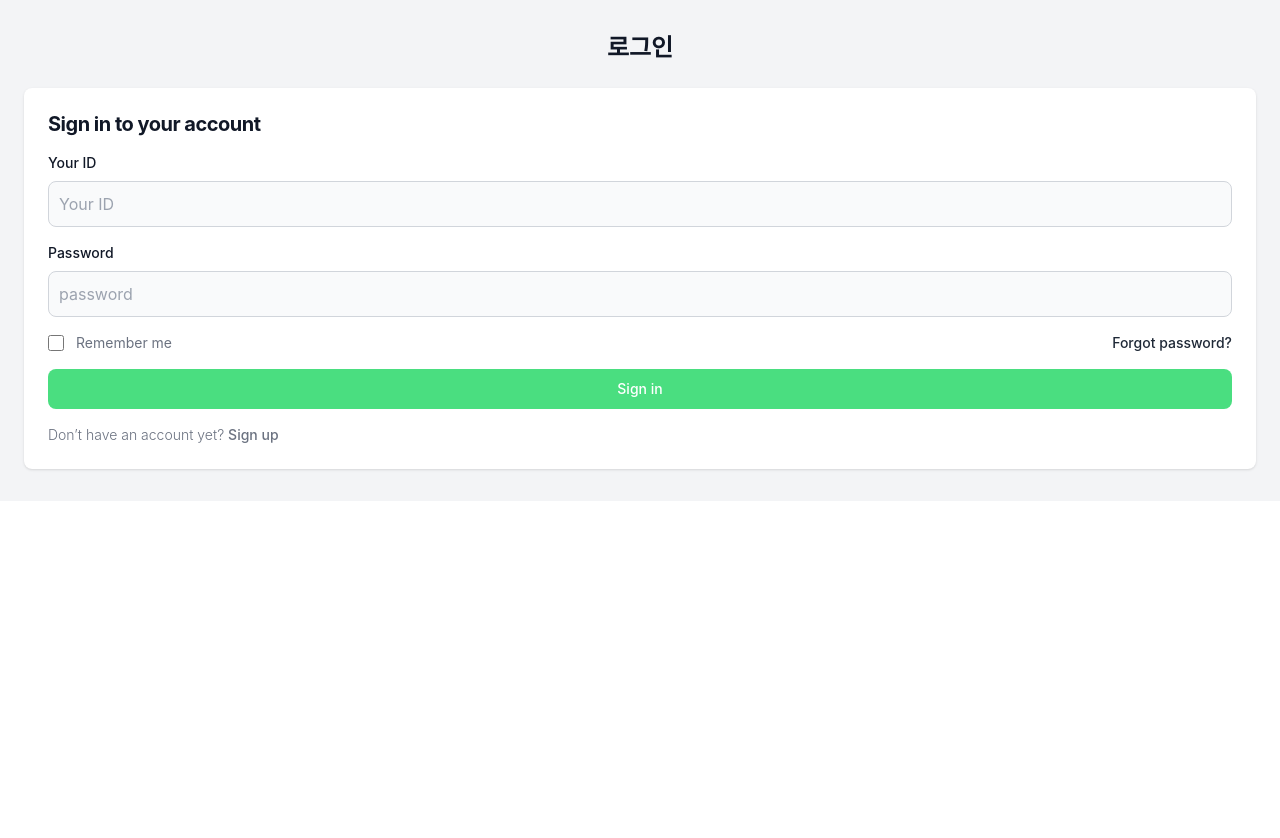
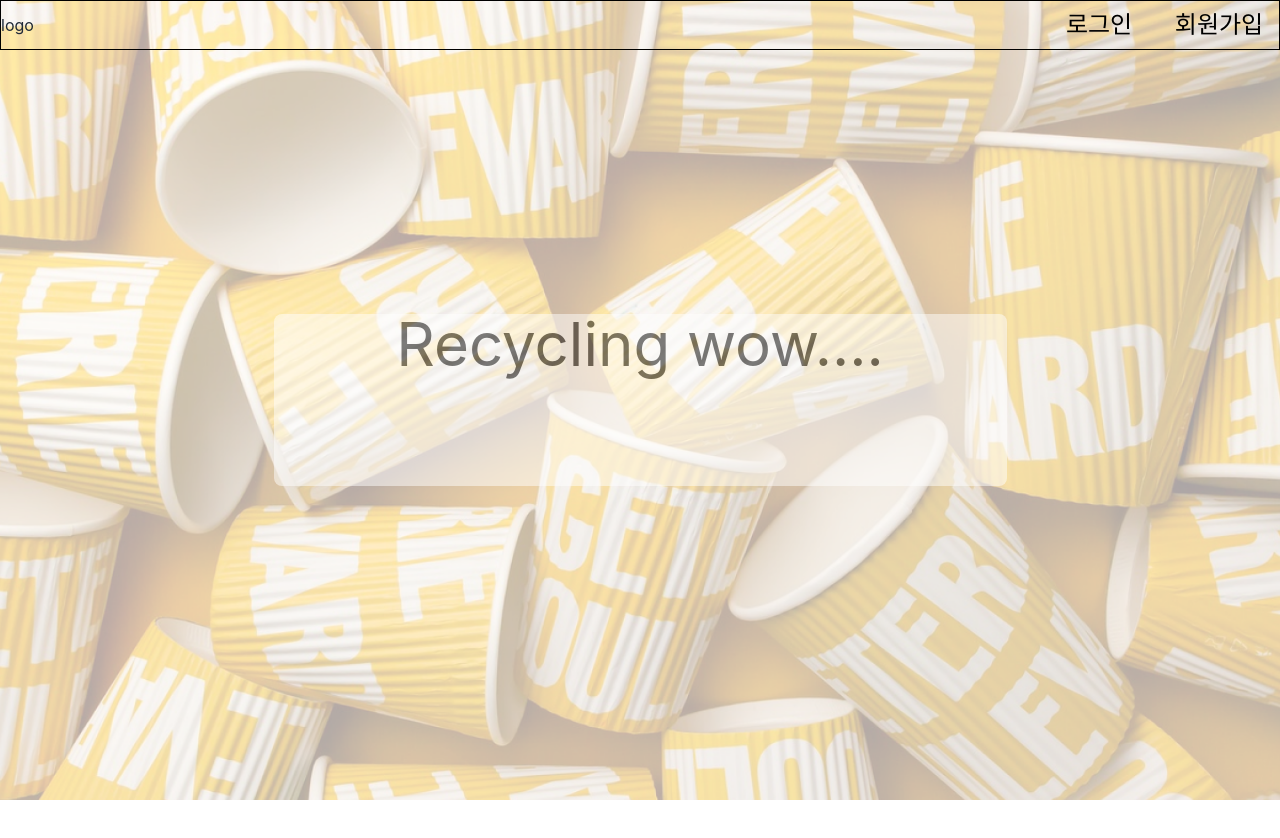
Before and after one commit to suho0815/AI_Team_Project, a React (Create React App) app in the folder front/: page / in a window 1280 px wide. Shown: the top 838 px of the page. Before the commit the page ends 800 px from the top, so only its background shows below. Built offline with nearby package versions, Linux system fonts and the light colour scheme.

Commit message:
main_section1

```diff
--- a/front/src/App.js
+++ b/front/src/App.js
@@ -1,7 +1,5 @@
 import {Login} from './Page/LoginPage/Login'
-import {BrowserRouter, Routes} from 'react-router-dom'
-import { FileUpload } from './Component/FileUpload'
-import { SignUp } from './Page/LoginPage/SignUp'
+import {RouteMain} from './Page/Routes/RouteMain'
 
 function App() {
   // const data = [25, 45, 60, 30, 10]
@@ -9,10 +7,9 @@ function App() {
   // const backgroundColor = ['blue', 'steelblue', 'red', 'pink', 'black']
 
   return (
-    <div className="w-screen h-full">
-      {/* <SignUp/> */}
-      {/* <FileUpload/> */}
-      <Login />
+    <div className="w-full h-full">
+      {/* <Login /> */}
+      <RouteMain />
     </div>
   )
 }
--- a/front/src/Page/LoginPage/Login.js
+++ b/front/src/Page/LoginPage/Login.js
@@ -3,34 +3,46 @@ import {LoginInput} from '../../Component'
 import axios from 'axios'
 
 export const Login = () => {
-  const [user_Id, setUser_Id] = useState('');
-  const [pw, setPw] = useState('');
+  const [user_Id, setUser_Id] = useState('')
+  const [pw, setPw] = useState('')
 
   // 로그인 버튼 클릭 시
   const SignInBtnClicked = () => {
     axios
-      .post("http://localhost:8080/login", {
-        user_id: user_Id,
-        user_pw: pw
+      .post('http://10.125.121.177:8080/login', {
+        Username: user_Id,
+        Password: pw
       })
       .then(response => response.json())
-      .then(data => console.log('data',data))
-      .catch(error => error.message);
+      .then(data => console.log('data: ', data))
+      .catch(error => error.message)
   }
-console.log('id', user_Id);
-console.log('pw', pw);
+  console.log('id', user_Id)
+  console.log('pw', pw)
 
   return (
-    <section className="bg-gray-100 dark:bg-gray-900">
-      <div className="flex flex-col items-center justify-center px-6 py-8 mx-auto md:h-screen lg:py-0">
+    <section className="w-full h-screen bg-gray-100 dark:bg-gray-900">
+      <div className="flex flex-col items-center justify-center px-6 py-8 mx-auto h-full lg:py-0">
         <div className="flex items-center mb-6 text-2xl font-semibold text-gray-900 dark:text-white">로그인</div>
         <div className="w-full bg-white rounded-lg shadow dark:border md:mt-0 sm:max-w-md xl:p-0 dark:bg-gray-800 dark:border-gray-700">
           <div className="p-6 space-y-4 md:space-y-6 sm:p-8">
             <h1 className="text-xl font-bold leading-tight tracking-tight text-gray-900 md:text-2xl dark:text-white">
               Sign in to your account
             </h1>
-            <LoginInput label="Your ID" type="text" placeholder="Your ID" value={user_Id} onChange={(e)=> setUser_Id(e.target.value)}/>
-            <LoginInput label="Password" type="password" placeholder="password" value={pw} onChange={(e)=> setPw(e.target.value)}/>
+            <LoginInput
+              label="Your ID"
+              type="text"
+              placeholder="Your ID"
+              value={user_Id}
+              onChange={e => setUser_Id(e.target.value)}
+            />
+            <LoginInput
+              label="Password"
+              type="password"
+              placeholder="password"
+              value={pw}
+              onChange={e => setPw(e.target.value)}
+            />
             <div className="flex items-center justify-between">
               <div className="flex items-start">
                 <div className="flex items-center h-5">
@@ -54,7 +66,8 @@ console.log('pw', pw);
             </div>
             <button
               type="submit"
-              className="w-full text-white bg-green-400 hover:bg-green-500 focus:ring-4 focus:outline-none focus:ring-primary-300 font-medium rounded-lg text-sm px-5 py-2.5 text-center dark:bg-primary-600 dark:hover:bg-primary-700 dark:focus:ring-primary-800" onClick={SignInBtnClicked}>
+              className="w-full text-white bg-green-400 hover:bg-green-500 focus:ring-4 focus:outline-none focus:ring-primary-300 font-medium rounded-lg text-sm px-5 py-2.5 text-center dark:bg-primary-600 dark:hover:bg-primary-700 dark:focus:ring-primary-800"
+              onClick={SignInBtnClicked}>
               Sign in
             </button>
             <p className="text-sm font-light text-gray-500 dark:text-gray-400">
--- a/front/src/Page/LoginPage/SignUp.js
+++ b/front/src/Page/LoginPage/SignUp.js
@@ -32,7 +32,7 @@ export function SignUp() {
   }
 
   return (
-    <section className="flex flex-col items-center justify-center w-full h-full bg-gray-100">
+    <section className="flex flex-col items-center justify-center w-full h-screen bg-gray-100">
       <div className="mb-6 text-2xl font-semibold text-gray-900">회원가입</div>
       <div className="w-3/5 bg-white rounded-lg shadow h-3/5">
         <div className="flex flex-col items-center">
--- /dev/null
+++ b/front/src/Page/MainPage/Section1.js
@@ -0,0 +1,14 @@
+import papercup from '../../images/yellow-cups-6576738_1280_1.png'
+
+export function Section1() {
+  return (
+    <div className="w-full h-screen relative top-0 flex items-center justify-center">
+      <img src={papercup} className="w-full h-full absolute top-0 object-cover" />
+      <p className="w-[733px] h-[172px] bg-white opacity-50 absolute rounded-lg text-6xl text-center text-white">
+        <span className="w-full text-6xl text-center text-black">Recycling wow....</span>
+        <br />
+        <button></button>
+      </p>
+    </div>
+  )
+}
--- /dev/null
+++ b/front/src/Page/MainPage/Section2.js
@@ -0,0 +1,3 @@
+export function Section2() {
+  return <section className="w-full h-screen"></section>
+}
--- a/front/src/Page/MainPage/index.js
+++ b/front/src/Page/MainPage/index.js
@@ -1,4 +1,12 @@
 // 메인 페이지
+import {Section1} from './Section1'
+import {Section2} from './Section2'
+
 export default function MainPage() {
-  return <div></div>
+  return (
+    <div>
+      <Section1 />
+      <Section2 />
+    </div>
+  )
 }
--- a/front/src/Page/Routes/Nav.js
+++ b/front/src/Page/Routes/Nav.js
@@ -3,7 +3,13 @@ import {Link} from 'react-router-dom'
 
 export function Nav() {
   return (
-    <div className="w-full h-[50px] border border-black flex justify-end items-center">
+    <nav className="w-full h-[50px] fixed z-50 border border-black flex justify-between items-center">
+      <div>
+        <Link to="/">
+          <p>logo</p>
+        </Link>
+      </div>
+      <div className="flex justify-end items-center">
         <Link to="/login">
           <p className="w-[120px] h-full text-2xl text-center align-middle text-black">로그인</p>
         </Link>
@@ -11,5 +17,6 @@ export function Nav() {
           <p className="w-[120px] h-full text-2xl text-center align-middle text-black">회원가입</p>
         </Link>
       </div>
+    </nav>
   )
 }
```
Lines whose indentation alone changed are shown as unchanged.
